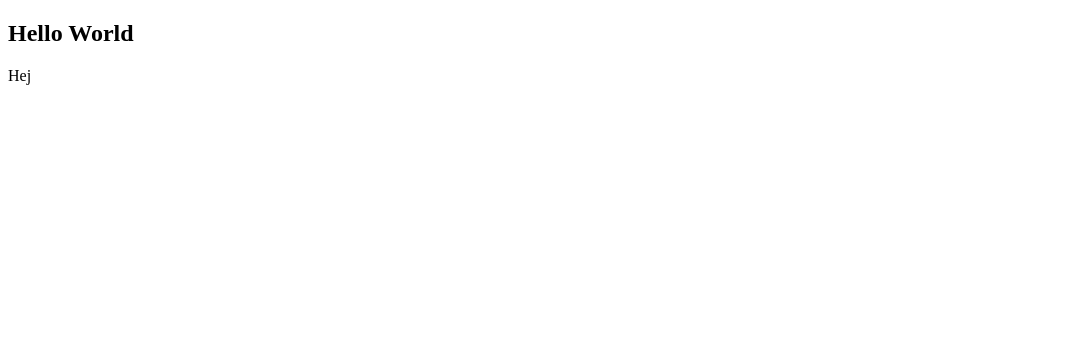
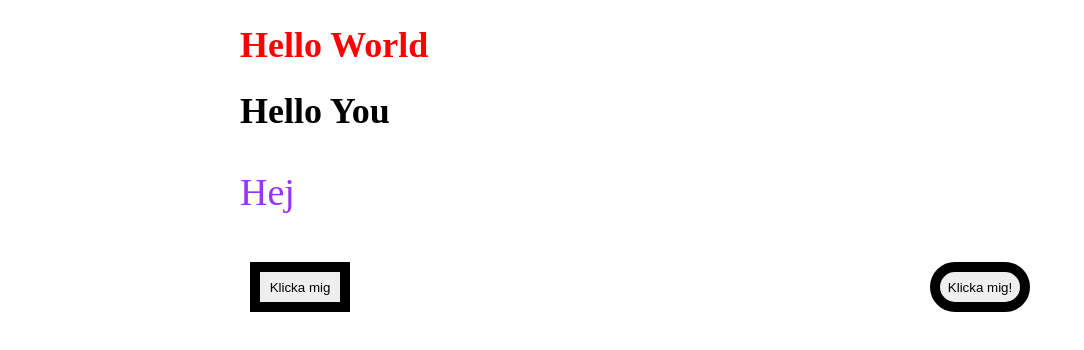
Before and after one commit to zocom-christoffer-wallenberg/test-github, a plain HTML site: page index.html in a window 1280 px wide. Shown: the whole page, without its empty margins (0-1084 px from the left). Drawn offline with Linux system fonts and the light colour scheme.

Commit message:
Added example code

```diff
--- /dev/null
+++ b/css/stylesheet.css
@@ -0,0 +1,37 @@
+body {
+    font-size: 18px;
+}
+
+.wrapper {
+    max-width: 800px;
+    margin: 0 auto;
+}
+
+.big-btn {
+    width: 100px;
+    height: 50px;
+    margin: 10px;
+    border: 10px solid black;
+}
+
+.round {
+    border-radius: 50px;
+    float: right;
+}
+
+h1 {
+    color: red;
+}
+
+.black {
+    color: black;
+}
+
+
+p {
+    color: #93f;
+}
+
+p {
+    font-size: 38px;
+}
--- a/index.html
+++ b/index.html
@@ -3,12 +3,18 @@
     <head>
         <meta charset="UTF-8">
         <meta name="viewport" content="width=device-width, initial-scale=1.0">
+        <link rel="stylesheet" href="css/stylesheet.css">
         <title>Vår första webbsida</title>
     </head>
     <body>
-        <h2>Hello World</h2>
-        <main>
-            <p>Hej</p>
-        </main>
+        <div class="wrapper">
+            <h1>Hello World</h1>
+            <h1 class="black">Hello You</h1>
+            <main>
+                <p>Hej</p>
+            </main>
+            <button class="big-btn">Klicka mig</button>
+            <button class="big-btn round">Klicka mig!</button>
+        </div>
     </body>
 </html>
```
